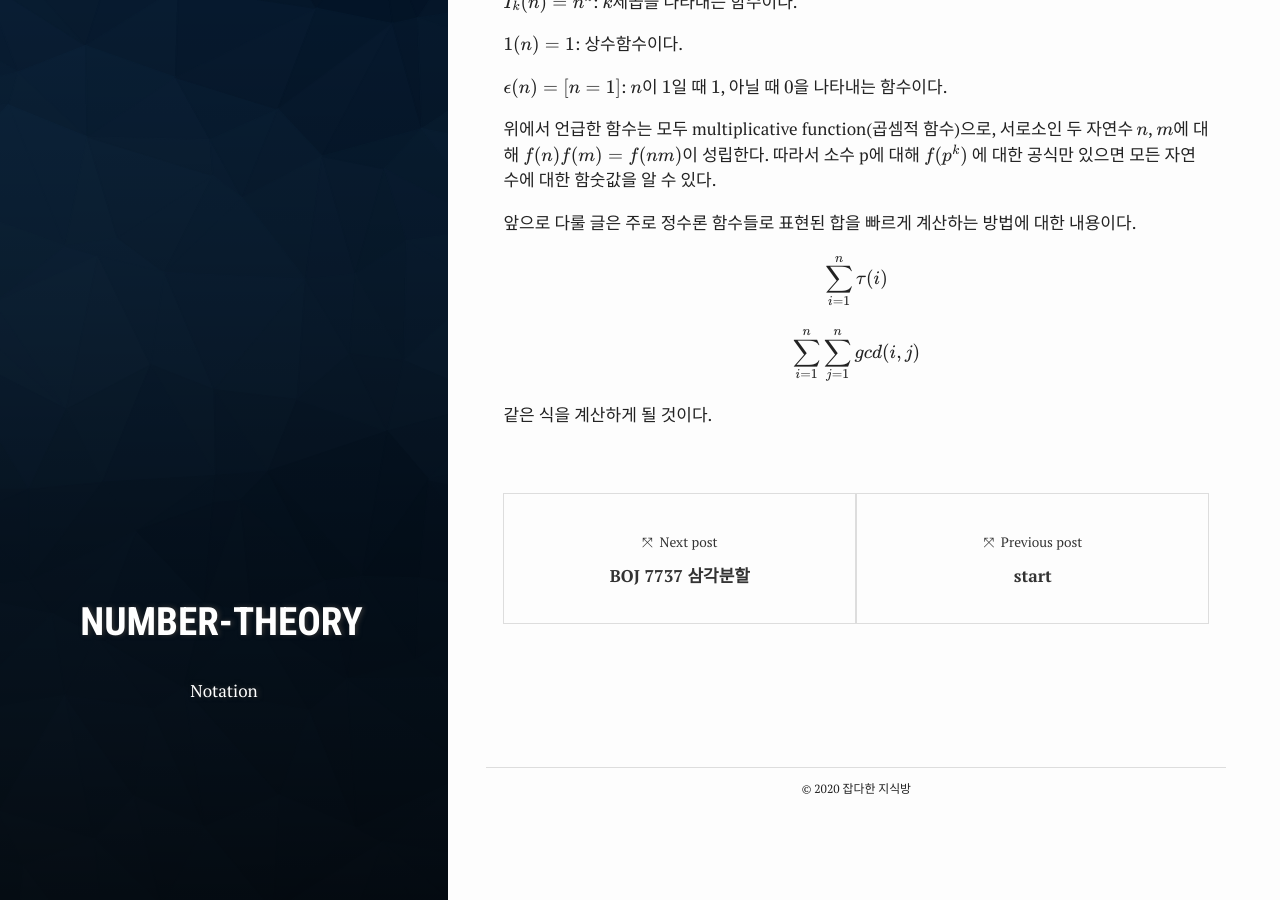
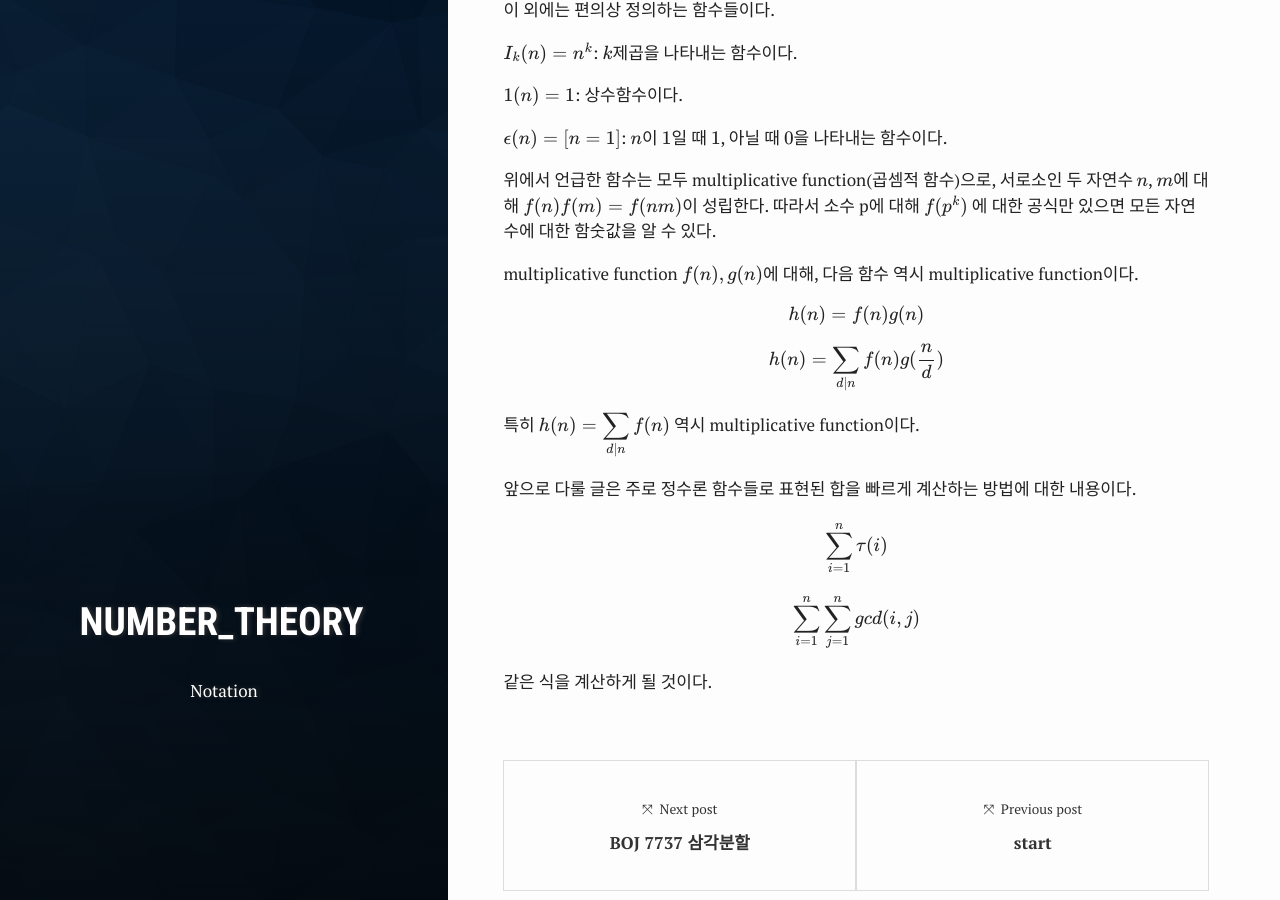
Before and after one commit to ahgus89/ahgus89.github.io, a Jekyll site: the page built from _posts/2020-01-24-Notation.md, in a window 1280 px wide and 900 px high, scrolled down 1374 px. Built offline with Jekyll 4.4.1, drawn with Linux system fonts in a browser that asks for light colours; formulas are drawn with MathJax 3; some of the changed text lies outside the part shown.

Commit message:
Update 2020-01-24-Notation.md

```diff
--- a/_posts/2020-01-24-Notation.md
+++ b/_posts/2020-01-24-Notation.md
@@ -4,7 +4,7 @@ title:  "Notation"
 summary: "Notation"
 date:   2020-01-24 21:20:00
 categories: Algorithm
-tags: 'Number-Theory'
+tags: 'Number_Theory'
 author: ahgus89
 ---
 
@@ -13,9 +13,9 @@ author: ahgus89
 ### 기호
 [] 표기를 두 가지로 쓸 것이다.
 
-$[P]$: 대괄호 안에 명제가 들어 있다면, 참일 때 1이고 거짓일 때 0을 의미하는 기호이다.
+$[P]$: 대괄호 안에 명제가 들어 있다면, 참일 때 1이고 거짓일 때 0을 의미하는 기호이다. [Iverson bracket](https://en.wikipedia.org/wiki/Iverson_bracket)이라 부른다.
 
-$[x]$: 대괄호 안에 실수가 들어 있다면, 가우스 함수로 x 이하의 최대 정수를 의미한다.
+$[x]$: 대괄호 안에 실수가 들어 있다면, 가우스 함수로 x 이하의 최대 정수를 의미한다. [Floor function](https://en.wikipedia.org/wiki/Floor_and_ceiling_functions)이라고도 부른다.
 
 가우스 함수의 두 가지 중요한 성질은 다음과 같다.
 
@@ -49,6 +49,14 @@ $\epsilon(n) = [n=1]$: $n$이 $1$일 때 $1$, 아닐 때 $0$을 나타내는 함
 
 위에서 언급한 함수는 모두 multiplicative function(곱셈적 함수)으로, 서로소인 두 자연수 $n$, $m$에 대해 $f(n)f(m) = f(nm)$이 성립한다. 따라서 소수 p에 대해 $f(p^k)$ 에 대한 공식만 있으면 모든 자연수에 대한 함숫값을 알 수 있다.
 
+multiplicative function $f(n), g(n)$에 대해, 다음 함수 역시 multiplicative function이다.
+
+$$h(n) = f(n)g(n)$$
+
+$$h(n) = \displaystyle \sum_{d \vert n} f(n)g({n \over d})$$
+
+특히 $h(n) = \displaystyle \sum_{d \vert n} f(n)$ 역시 multiplicative function이다.
+
 앞으로 다룰 글은 주로 정수론 함수들로 표현된 합을 빠르게 계산하는 방법에 대한 내용이다.
 
 $$\displaystyle \sum_{i=1}^n \tau(i)$$
```
